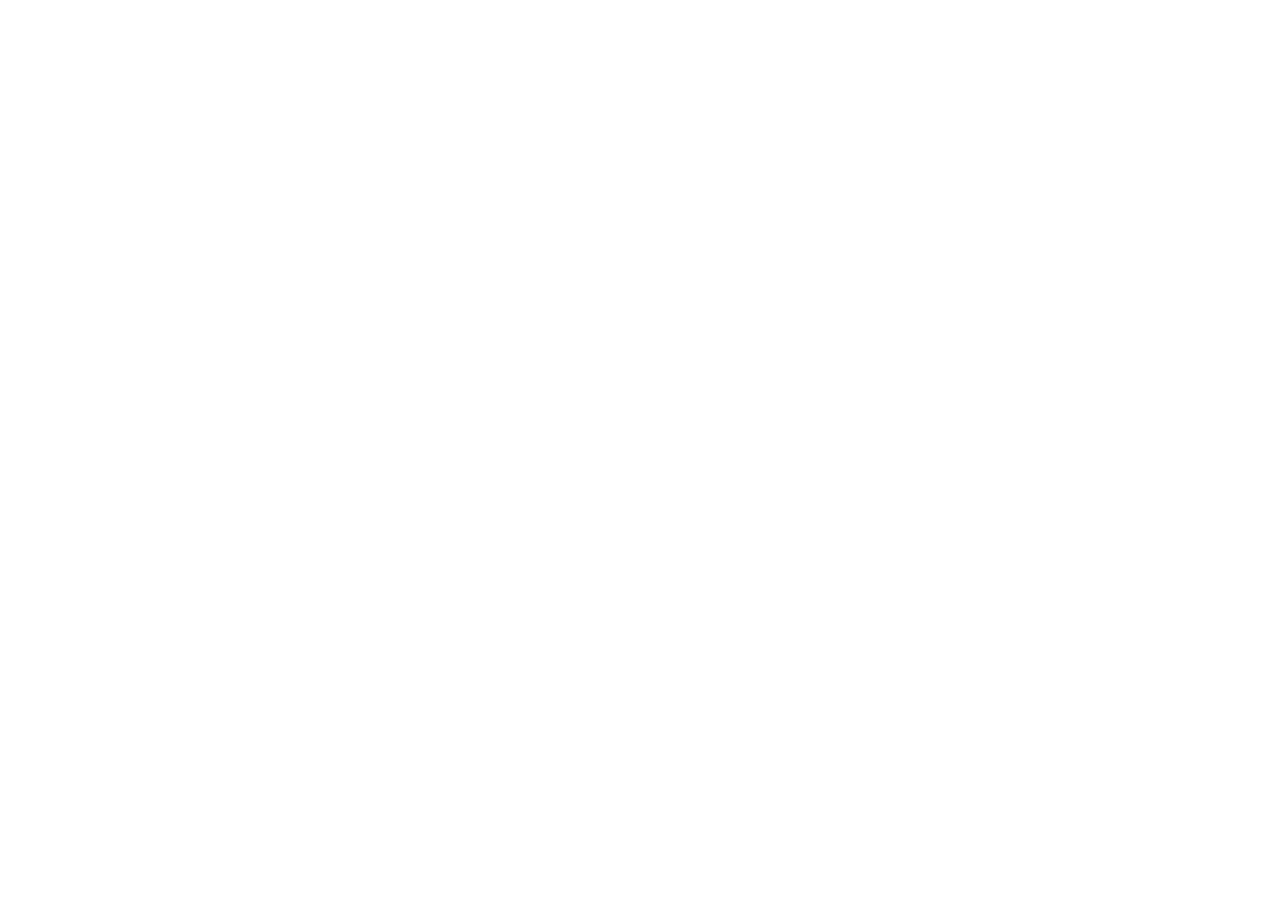
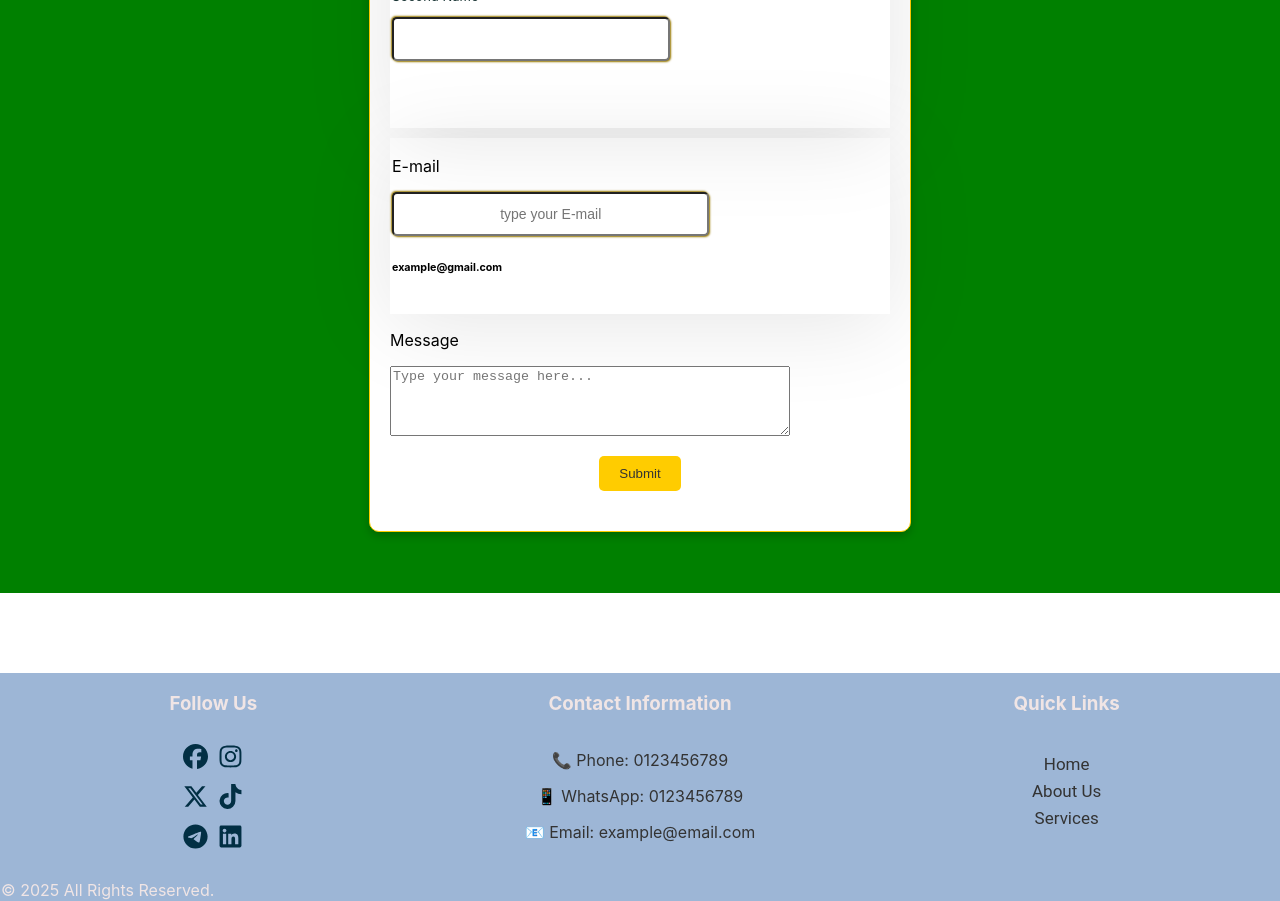
Before and after one commit to mariam-mostafa1/grad_project, a React (Create React App) app: page / in a window 1280 px wide. Shown: the part 920-1821 px from the top of the page. Before the commit the page ends 800 px from the top, so only its background shows below. Built offline with nearby package versions, Linux system fonts and the light colour scheme.

Commit message:
add footer and contact us

```diff
--- a/package.json
+++ b/package.json
@@ -6,7 +6,8 @@
     "cra-template": "1.3.0",
     "react": "^19.0.0",
     "react-dom": "^19.0.0",
-    "react-scripts": "5.0.1"
+    "react-icons": "^5.5.0",
+    "react-scripts": "^5.0.1"
   },
   "scripts": {
     "start": "react-scripts start",
--- a/src/App.js
+++ b/src/App.js
@@ -1,4 +1,7 @@
 import Payment from "./components/payment";
+import Footer from "./components/Footer";
+import ContactUs from "./components/ContactUs";
+
 
 
 function App() {
@@ -9,7 +12,19 @@
        <br></br>
        <br></br>
 
+
      <Payment></Payment>
+       <br></br>
+       <br></br>
+       <br></br>
+       <br></br>
+
+<ContactUs></ContactUs>
+       <br></br>
+       <br></br>
+       <br></br>
+       <br></br>
+     <Footer></Footer>
 
 
 
--- /dev/null
+++ b/src/components/ContactUs.jsx
@@ -0,0 +1,39 @@
+import React from 'react';
+import '../styles/ContactUs.css';
+
+const ContactUs = () => {
+  return (
+    <div className="container">
+      <div className="frame">
+        <h1 className="title">Contact Us</h1>
+        <hr className="divider" />
+        <div className="card">
+          {/* <p>Full Name</p> */}
+          <div className="cardName">
+          <p>First Name</p>
+          <div className="cardNameFirst">
+          <input type="text" placeholder="" className="input" />
+          </div>
+          <p>Second Name</p>
+          <div className="cardNameSecond">
+          <input type="text" placeholder="" className="input" />
+        </div> </div></div>
+        <div className="card">
+          <p>E-mail</p>
+          <div className="cardEmail">
+          <div className="cardEmailInput">
+          <input type="email" placeholder="type your E-mail" className="input" />
+          </div>
+          <p><h6>example@gmail.com</h6></p>
+        </div> </div>
+        <div className="message-section">
+          <p>Message</p>
+          <textarea placeholder="Type your message here..." className="message-input"></textarea>
+        </div>
+        <button className="submit-button">Submit</button>
+      </div>
+    </div>
+  );
+};
+
+export default ContactUs;
--- /dev/null
+++ b/src/components/Footer.jsx
@@ -0,0 +1,65 @@
+ import "../styles/Footer.css"; // استيراد ملف الـ CSS
+
+// function Footer() {
+//   return (
+//     <footer className="footer">
+//       <div className="social-links">
+//       <a href="https://facebook.com" target="_blank" rel="noopener noreferrer">Facebook</a>
+//       <a href="https://twitter.com" target="_blank" rel="noopener noreferrer">Twitter</a>
+//       <a href="https://linkedin.com" target="_blank" rel="noopener noreferrer">LinkedIn</a>
+//       </div>
+//       <p>© {new Date().getFullYear()} جميع الحقوق محفوظة - Maryam</p>
+//     </footer>
+//   );
+// }
+
+// export default Footer;
+
+import { FaFacebook, FaInstagram, FaXTwitter, FaTiktok, FaTelegram, FaLinkedin, FaCakeCandles } from "react-icons/fa6";
+
+const Footer = () => {
+  return (
+    <footer className="footer">
+      {/* قسم السوشيال ميديا */}
+      <div className="footer-section1">
+        <h3>Follow Us</h3>
+        <div className="social-icons">
+          <a href="https://facebook.com" target="_blank" rel="noopener noreferrer"><FaFacebook size={25} /></a>
+          <a href="https://facebook.com" target="_blank" rel="noopener noreferrer"><FaInstagram size={25} /></a>
+          <a href="https://facebook.com" target="_blank" rel="noopener noreferrer"><FaXTwitter size={25} /></a>
+          <a href="https://facebook.com" target="_blank" rel="noopener noreferrer"><FaTiktok size={25} /></a>
+          <a href="https://facebook.com" target="_blank" rel="noopener noreferrer"><FaTelegram size={25} /></a>
+          <a href="https://facebook.com" target="_blank" rel="noopener noreferrer"><FaLinkedin size={25} /></a>
+        </div>
+      </div>
+
+      {/* قسم معلومات التواصل */}
+      <div className="footer-section2">
+        <h3>Contact Information</h3>
+        <div className="footer-section22">
+        <p>📞 Phone: 0123456789</p>
+        <p>📱 WhatsApp: 0123456789</p>
+        <p>📧 Email: example@email.com</p>
+      </div>
+      </div>
+
+
+      {/* قسم الروابط السريعة */}
+      <div className="footer-section3">
+        <h3>Quick Links</h3>
+        <ul>
+          <li><a href="#">Home</a></li>
+          <li><a href="#">About Us</a></li>
+          <li><a href="#">Services</a></li>
+        </ul>
+      </div>
+
+      {/* حقوق النشر */}
+      <div className="copyright">
+        &copy; {new Date().getFullYear()} All Rights Reserved.
+      </div>
+    </footer>
+  );
+};
+
+export default Footer;
--- a/src/components/payment.jsx
+++ b/src/components/payment.jsx
@@ -18,6 +18,9 @@
 
     // السماح فقط بالأرقام في حقل الهاتف
     if (name === "phone" && !/^\d*$/.test(value)) {
+      return; // منع أي مدخل غير رقمي
+    }
+    if (name === "cardNumber" && !/^\d*$/.test(value)) {
       return; // منع أي مدخل غير رقمي
     }
 
--- /dev/null
+++ b/src/styles/ContactUs.css
@@ -0,0 +1,123 @@
+/* خلفية الصفحة */
+.container {
+    background-color: green;
+    display: flex;
+    justify-content: center;
+    align-items: center;
+    height: 110vh;
+  }
+
+  /* البرواز */
+  .frame {
+    border: 1px solid #FFCC00;
+    padding: 20px;
+    width: 90%;
+    max-width: 500px;
+    background-color: white;
+    box-shadow: 0 4px 8px rgba(0, 0, 0, 0.2);
+    border-radius: 10px;
+  }
+
+  /* العنوان */
+  .title {
+    color: #333333;
+    text-align: center;
+  }
+
+  /* الخط */
+  .divider {
+    border: none;
+    border-top: 1px solid #FFCC00;
+    margin: 10px 0;
+  }
+
+  /* الكروت */
+  .card {
+    margin: 10px 0;
+    box-shadow: 0 10px 90px rgba(0, 0, 0, 0.1);
+    padding: 2px;
+    /* display: flex;
+    flex-direction: column;
+    align-items: center;
+    justify-content: center; */
+
+
+  }
+  .cardName {
+color: rgb(26, 53, 53);
+font-size: small;
+height: 28vh;
+width: 70%;
+
+  }
+  .cardNameFirst {
+    display: flex;
+    gap: 5px;
+      }
+
+      .cardNameSecond {
+        display: flex;
+        gap: 5px;
+          }
+
+  .cardEmail {
+   width: 80%;
+   /* display: flex; */
+text-align: left;
+height: 15vh;
+ }
+.cardEmailInput {
+    display: block;
+    margin: auto;
+
+
+ }
+
+  /* مدخلات النص */
+  .input {
+    display: block;
+    margin: 0px 0;
+    /* padding: 20px; */
+    width: 80%;
+    height: 44px;
+    box-sizing: border-box;
+  }
+
+  /* قسم الرسالة */
+  .message-section {
+    margin: 15px 0;
+  }
+
+  /* مدخلات الرسالة */
+  .message-input {
+    display: block;
+    width: 80%;
+    height: 70px;
+    padding: 2px;
+    box-sizing: border-box;
+  }
+
+  /* زر الإرسال */
+  .submit-button {
+    display: block;
+    margin: 20px auto;
+    padding: 10px 20px;
+    background-color: #FFCC00;
+    color: #333333;
+    border: none;
+    border-radius: 5px;
+    cursor: pointer;
+  }
+
+  /* جعل التصميم responsive */
+  @media (max-width: 768px) {
+    .frame {
+      width: 80%;
+    }
+  }
+
+  @media (min-width: 769px) {
+    .frame {
+      width: 50%;
+    }
+  }
--- /dev/null
+++ b/src/styles/Footer.css
@@ -0,0 +1,84 @@
+
+
+  .footer {
+    display: grid;
+    grid-template-columns: repeat(3, 1fr);
+    gap: 2px;
+    background: #9DB6D6;
+    color: rgb(240, 229, 229);
+    padding: 1px;
+    text-align: center;
+    /* position: sticky;
+    bottom: 0;
+    left: 0;
+    width: 100%; */
+  }
+
+  .footer-section1 {
+    display: flex;
+    flex-direction: column;
+    align-items: center;
+  }
+  .footer-section2 {
+    display: flex;
+    flex-direction: column;
+    align-items: center;
+
+  }
+  .footer-section22{
+    color: #333333;
+
+  }
+  .footer-section3 {
+    display: flex;
+    flex-direction: column;
+    align-items: center;
+  }
+
+  .social-icons {
+    display: grid;
+    grid-template-columns: repeat(2, auto);
+    gap: 10px;
+    margin-top: 10px;
+  }
+
+  .social-icons a {
+    color: #022f44;
+    font-size: 20px;
+    transition: 0.3s;
+  }
+
+   .social-icons a:hover {
+    /* color: #ffee57; */
+    color: #FFCC00;
+  }
+
+
+  ul {
+    list-style: none;
+    padding: 0;
+  }
+
+  ul li {
+    margin: 2px 0;
+  }
+
+  ul li a {
+    color: #333333;
+    text-decoration: none;
+    transition: 0.3s;
+    font-family: 'Roboto', sans-serif;
+    font-size: 17px;
+    line-height: 25px;
+   }
+
+  ul li a:hover {
+    color: #FFCC00;
+  }
+
+  .copyright {
+    grid-column: span 3;
+    text-align:left;
+    margin-top: 20px;
+    /* color: blueviolet; */
+  }
--- a/src/styles/payment.css
+++ b/src/styles/payment.css
@@ -6,7 +6,7 @@
   display: flex;
   flex-direction: column;
   justify-content: center;
-  background: #EFFAFF;
+  background: #022f44;
   border-radius: 8px;
   box-shadow: 10px 10px 20px #333333;
   /* box-shadow: 0px 0px 20px #333333; */
```
Also changed, not shown: 1 other file (tests, documents, lock files or other folders).
